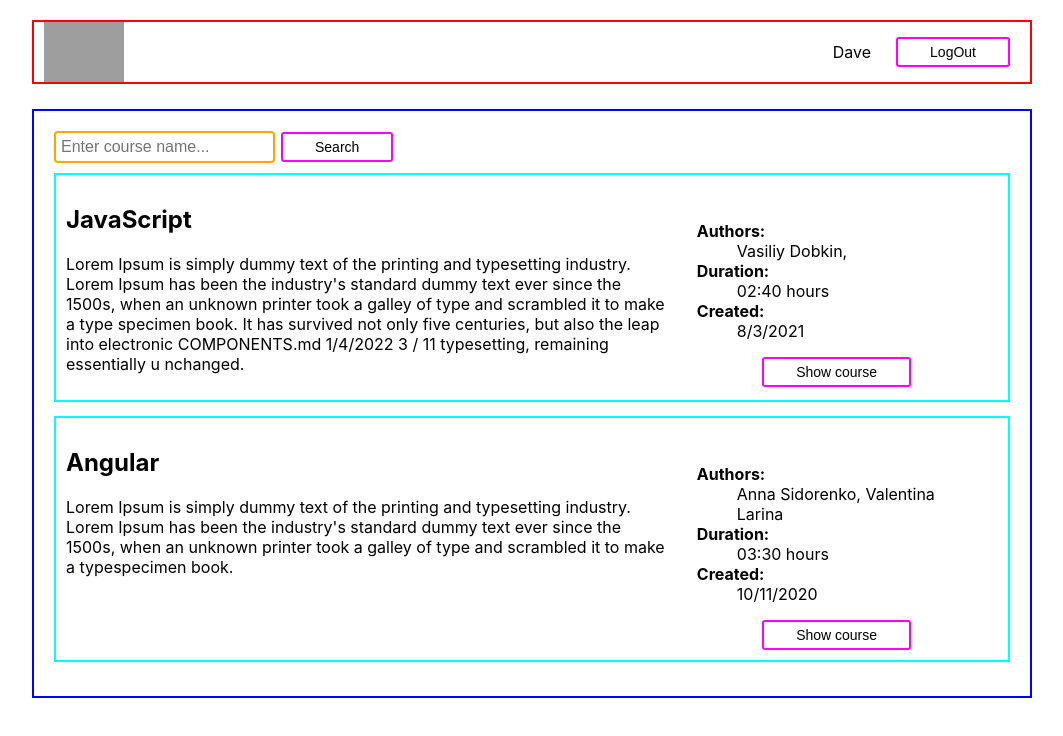
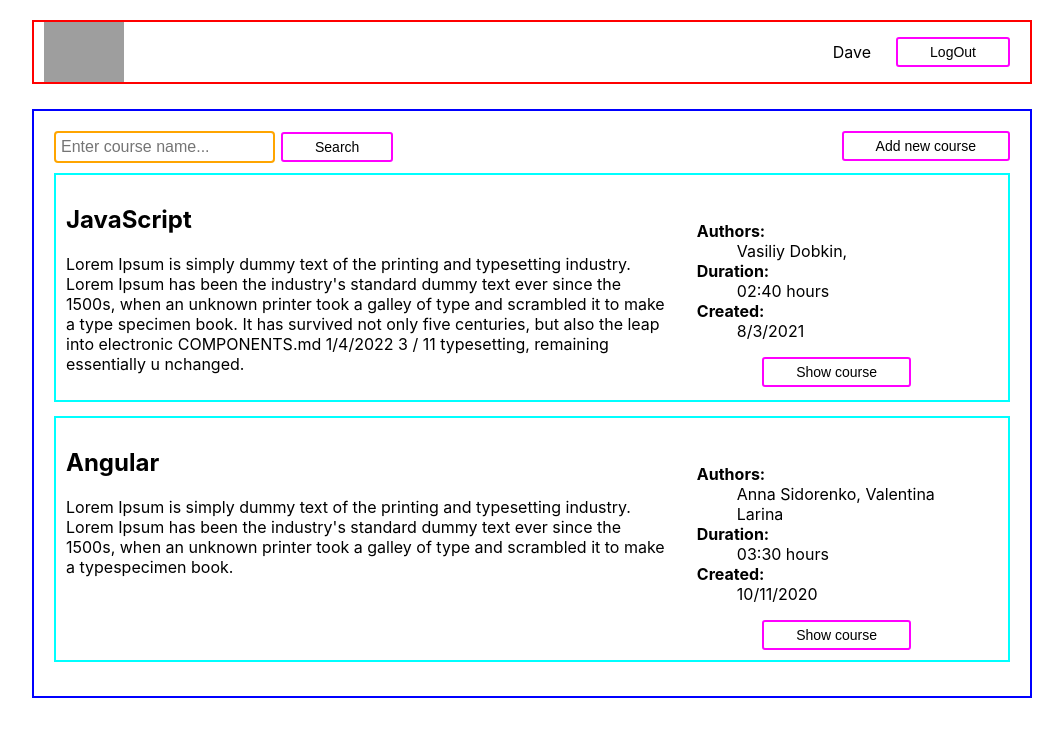
Before and after one commit to Ytrbnik/courses-app, a React (Create React App) app: page / in a window 1280 px wide. Shown: the top 736 px of the page, without its empty margins (108-1171 px from the left). Built offline with nearby package versions, Linux system fonts and the light colour scheme; grey boxes are pictures that could not be loaded.

Commit message:
SearchBarUpdated

```diff
--- a/src/common/Button/Button.tsx
+++ b/src/common/Button/Button.tsx
@@ -4,11 +4,12 @@
 interface Props {
 	buttonText: string;
 	onClick: () => void;
+	className: string;
 }
 
-const Button: React.FC<Props> = ({ buttonText, onClick }) => {
+const Button: React.FC<Props> = ({ buttonText, onClick, className }) => {
 	return (
-		<button className='button' onClick={onClick}>
+		<button className={className} onClick={onClick} >
 			{buttonText}
 		</button>
 	);
--- a/src/components/Courses/Courses.css
+++ b/src/components/Courses/Courses.css
@@ -7,3 +7,18 @@
     padding: 0;
     margin: 0;
 }
+.panel {
+    display: flex;
+    justify-content: space-between;
+}
+.addNewCourseBtn {
+    background-color: #fff;
+    border: 2px solid rgb(255, 0, 255);
+    border-radius: 3px;
+    padding: 5px 32px;
+    text-align: center;
+    text-decoration: none;
+    display: inline-block;
+    font-size: 14px;
+    max-height: 30px;
+}
--- a/src/components/Courses/Courses.tsx
+++ b/src/components/Courses/Courses.tsx
@@ -1,24 +1,50 @@
-import CourseCard from './CourseCard/CourseCard';
+import React, { SetStateAction, useState } from 'react';
+import CourseCard from './components/CourseCard/CourseCard';
 import SearchBar from './components/SearchBar/SearchBar';
+import AddNewCourse from './components/AddNewCourse/AddNewCourse';
+import { Course, Author } from '../../helpers/Types/types';
+
 import './Courses.css';
-import { Course, Author } from '../../helpers/types';
 
 interface CoursesProps {
 	courses: Course[];
 	authors: Author[];
 }
 
-const Courses: React.FC<CoursesProps> = ({ authors, courses }) => {
-	return (
-		<div className='courses'>
-			<SearchBar/>
-			<ul className='coursesList'>
-				{courses.map((course) => (
-					<CourseCard key={course.id} course={course} authors={authors} />
-				))}
-			</ul>
-		</div>
-	);
+const Courses: React.FC<CoursesProps> = ({ courses, authors}) => {
+  const [matchingCourses, setMatchingCourses] = useState<Course[]>(courses);
+
+    const handleSearch = (searchValue: string) => {
+		if (searchValue.trim() === '') {
+		  setMatchingCourses(courses);
+		} else {
+		  const filteredCourses = courses.filter((course: Course) => {
+			const lowerCaseSearchValue = searchValue.toLowerCase();
+			const lowerCaseTitle = course.title.toLowerCase();
+			const lowerCaseId = course.id.toLowerCase();
+
+			return (
+			  lowerCaseTitle.includes(lowerCaseSearchValue) || lowerCaseId.includes(lowerCaseSearchValue)
+			);
+		  });
+
+		  setMatchingCourses(filteredCourses);
+		}
+	  };
+
+  const elements = matchingCourses.map((course: Course) => (
+    <CourseCard key={course.id} course={course} authors={authors} />
+  ));
+
+  return (
+    <div className='courses'>
+      <div className='panel'>
+        <SearchBar onSearch={handleSearch} />
+        <AddNewCourse />
+      </div>
+      <ul className='coursesList'>{elements}</ul>
+    </div>
+  );
 };
 
 export default Courses;
--- /dev/null
+++ b/src/components/Courses/components/AddNewCourse/AddNewCourse.tsx
@@ -0,0 +1,14 @@
+import Button from "../../../../common/Button/Button";
+
+
+const AddNewCourse = () => {
+    const handleClick = () =>{
+        console.log('click');
+    }
+
+    return(
+        <Button className="addNewCourseBtn" buttonText="Add new course" onClick={handleClick}/>
+    )
+}
+
+export default AddNewCourse;
--- a/src/components/Courses/CourseCard/CourseCard.tsx
+++ b/src/components/Courses/components/CourseCard/CourseCard.tsx
@@ -1,4 +1,4 @@
-import Button from '../../../common/Button/Button';
+import Button from '../../../../common/Button/Button';
 
 import './CourseCard.css';
 
@@ -55,7 +55,7 @@
 					<dt>Created:</dt>
 					<dd>{course.creationDate}</dd>
 				</dl>
-				<Button buttonText='Show course' onClick={handleClick} />
+				<Button className='button' buttonText='Show course' onClick={handleClick} />
 			</div>
 		</li>
 	);
--- a/src/components/Courses/components/SearchBar/SearchBar.tsx
+++ b/src/components/Courses/components/SearchBar/SearchBar.tsx
@@ -1,15 +1,18 @@
 import React, { useState } from 'react';
-import Input from "../../../../common/Input/Input";
-import Button from "../../../../common/Button/Button";
+import Input from '../../../../common/Input/Input';
+import Button from '../../../../common/Button/Button';
 
-import "./SearchBar.css"
+import './SearchBar.css';
 
+interface SearchBarProps {
+	onSearch: (searchValue: string) => void;
+}
 
-const SearchBar: React.FC = () => {
+const SearchBar: React.FC<SearchBarProps> = ({ onSearch }) => {
 	const [searchValue, setSearchValue] = useState('');
 
 	const handleClick = () => {
-        console.log( searchValue);
+		onSearch(searchValue);
 	};
 
 	const handleInputValue = (event: React.ChangeEvent<HTMLInputElement>) => {
@@ -18,10 +21,14 @@
 
 	return (
 		<div>
-            <Input  placeholder='Enter course name...' value={searchValue} onChange={handleInputValue}/>
-            <Button buttonText='Search' onClick={handleClick} />
+			<Input
+				placeholder='Enter course name...'
+				value={searchValue}
+				onChange={handleInputValue}
+			/>
+			<Button buttonText='Search' onClick={handleClick} className='button' />
 		</div>
-    )
-}
+	);
+};
 
 export default SearchBar;
--- a/src/components/Header/Header.css
+++ b/src/components/Header/Header.css
@@ -13,3 +13,13 @@
     margin-left: auto;
     margin-right: 25px;
 }
+.logBTN {
+    background-color: #fff;
+    border: 2px solid rgb(255, 0, 255);
+    border-radius: 3px;
+    padding: 5px 32px;
+    text-align: center;
+    text-decoration: none;
+    display: inline-block;
+    font-size: 14px;
+}
--- a/src/components/Header/Header.tsx
+++ b/src/components/Header/Header.tsx
@@ -14,7 +14,7 @@
 			<div className='push'>
 				<p>Dave</p>
 			</div>
-			<Button buttonText='LogOut' onClick={handleClick} />
+			<Button className='button' buttonText='LogOut' onClick={handleClick} />
 		</div>
 	);
 };
--- a/src/helpers/dateGenerator.tsx
+++ b/src/helpers/dateGenerator.tsx
@@ -1,4 +1,4 @@
-import { Course, Author } from './types';
+import { Course, Author } from './Types/types';
 
 export const mockedCoursesList: Course[] = [
 	{
```
Also changed, not shown: src/common/Input/Input.tsx (+9 -8 lines), src/components/Courses/components/CourseCard/CourseCard.css (renamed from src/components/Courses/CourseCard/CourseCard.css), src/helpers/Types/types.tsx (renamed from src/helpers/types.tsx). Lines whose indentation alone changed are shown as unchanged.
